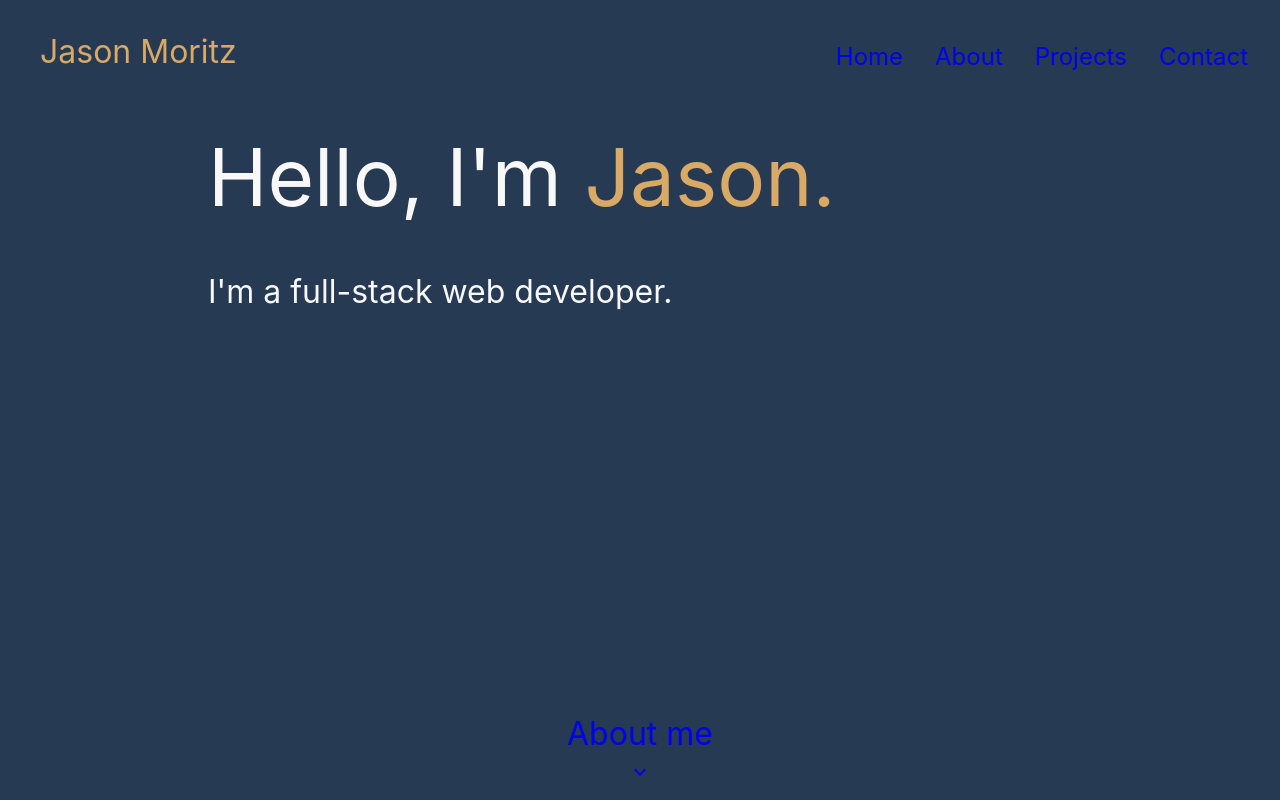
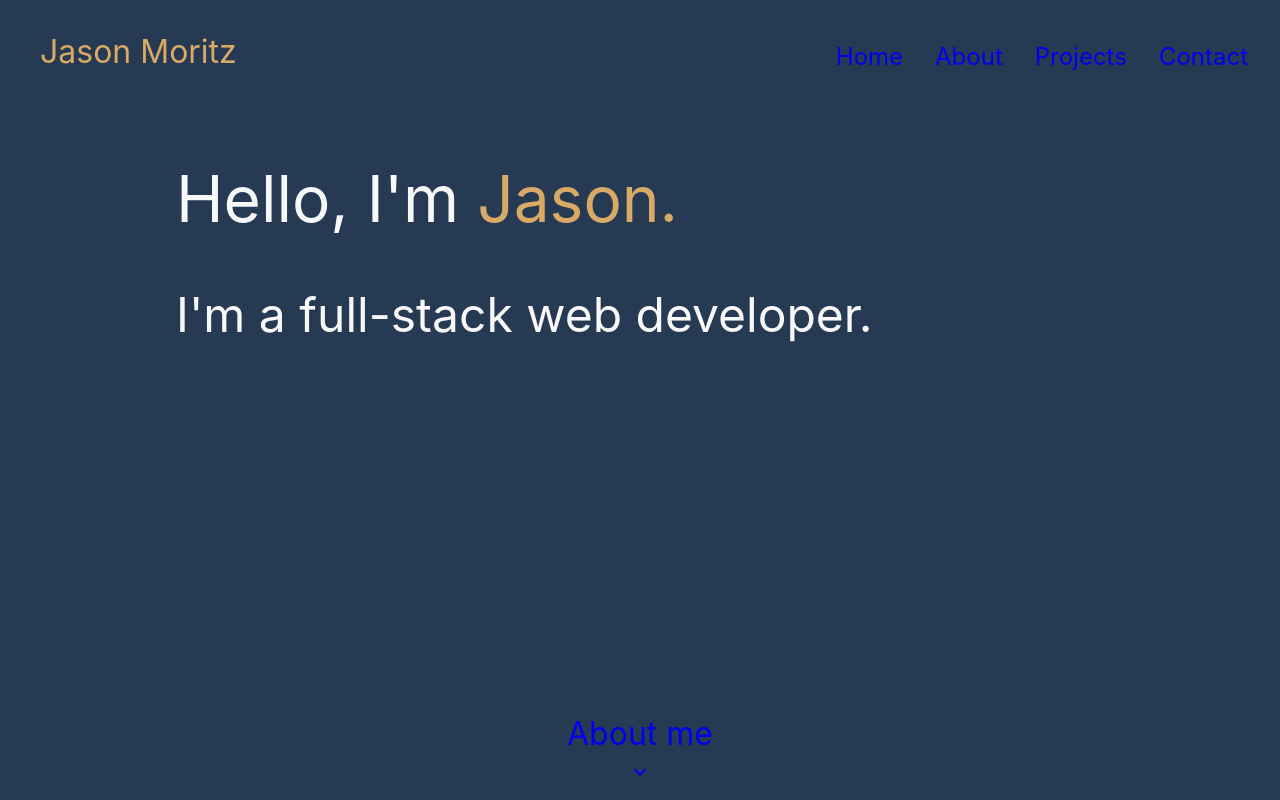
Before and after one commit to jason-moritz/portfolio, a React (Create React App) app in the folder client/: page / in a window 1280 px wide. Shown: the top 800 px of the page. Built offline with nearby package versions, Linux system fonts and the light colour scheme.

Commit message:
added breakpoint styling for nav and home pages.

```diff
--- a/client/src/components/header/Header.css
+++ b/client/src/components/header/Header.css
@@ -7,6 +7,12 @@
   display: flex;
   justify-content: space-between;
   padding: 2rem 1rem;
+  position: fixed;
+  width: 100vw;
+  right: 0;
+  left: 0;
+  top: 0;
+  z-index: 100;
 }
 
 .mobile-logo {
--- a/client/src/components/header/Header.jsx
+++ b/client/src/components/header/Header.jsx
@@ -19,6 +19,7 @@ export default function Header() {
 
   return (
     <>
+      <HideOnScroll>
         <nav className='mobile-header'>
           <Button
             id='hamburger-button'
@@ -69,6 +70,7 @@ export default function Header() {
           </Menu>
           <div className='mobile-logo'>Jason Moritz</div>
         </nav>
+      </HideOnScroll>
 
       <HideOnScroll>
         <nav className='header'>
--- a/client/src/screens/home/Home.css
+++ b/client/src/screens/home/Home.css
@@ -8,9 +8,9 @@
 }
 
 .welcome-text {
-  font-size: 5rem;
-  width: 75%;
-  padding: 8rem 0 0 3rem;
+  font-size: 3rem;
+  width: 90%;
+  padding: 10rem 0 0 1rem;
   text-align: left;
 }
 
@@ -18,7 +18,8 @@
   color: #d9a966;
 }
 
-.welcome-text-span {
+.welcome-text-secondary {
+  margin-top: 3rem;
   font-size: 2rem;
 }
 
@@ -31,13 +32,27 @@
   align-items: center;
   font-size: 2rem;
   color: #d9a966;
-  /* border-bottom: solid 2px #d9a966; */
-  /* padding: 6px 16px; */
-  /* transition: 400; */
-  /* box-shadow: 0px 3px 1px -2px #8791a3; */
 }
 
 @keyframes bounce {
   0% {
   }
 }
+
+@media screen and (min-width: 768px) {
+  .welcome-text {
+    font-size: 4rem;
+    width: 75%;
+    padding: 10rem 0 0 1rem;
+    text-align: left;
+  }
+
+  .welcome-name {
+    color: #d9a966;
+  }
+
+  .welcome-text-secondary {
+    margin-top: 3rem;
+    font-size: 3rem;
+  }
+}
--- a/client/src/screens/home/Home.jsx
+++ b/client/src/screens/home/Home.jsx
@@ -4,14 +4,13 @@ import KeyboardArrowDownIcon from '@mui/icons-material/KeyboardArrowDown'
 
 export default function Home() {
   return (
-    <>
     <section id='home' className='home'>
       <div className='welcome-text'>
         Hello, I'm <span className='welcome-name'>Jason.</span>
         <br />
-          <span className='welcome-text-span'>
+        <div className='welcome-text-secondary'>
           I'm a full-stack web developer.
-          </span>
+        </div>
       </div>
       <div className='bottom-link'>
         <HashLink smooth to='#about'>
@@ -22,6 +21,5 @@ export default function Home() {
         </HashLink>
       </div>
     </section>
-    </>
   )
 }
```
Lines whose indentation alone changed are shown as unchanged.
